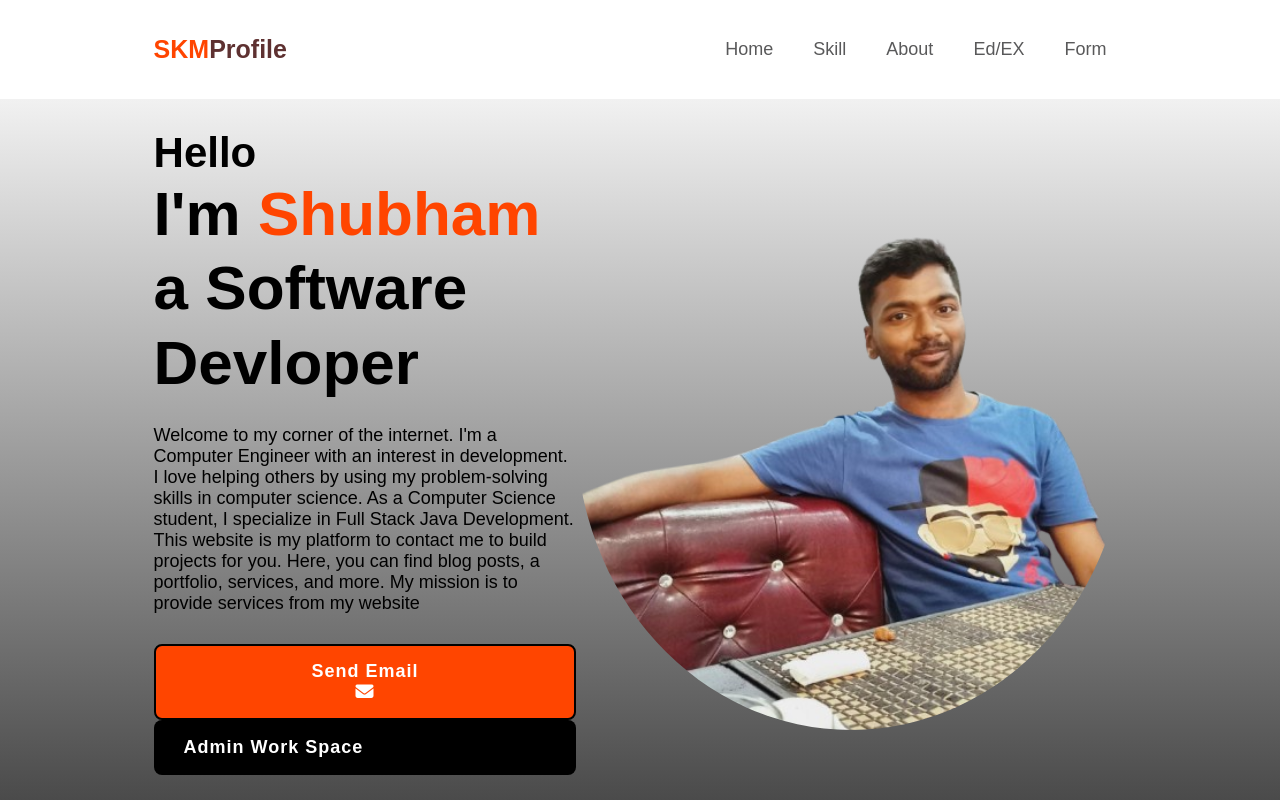
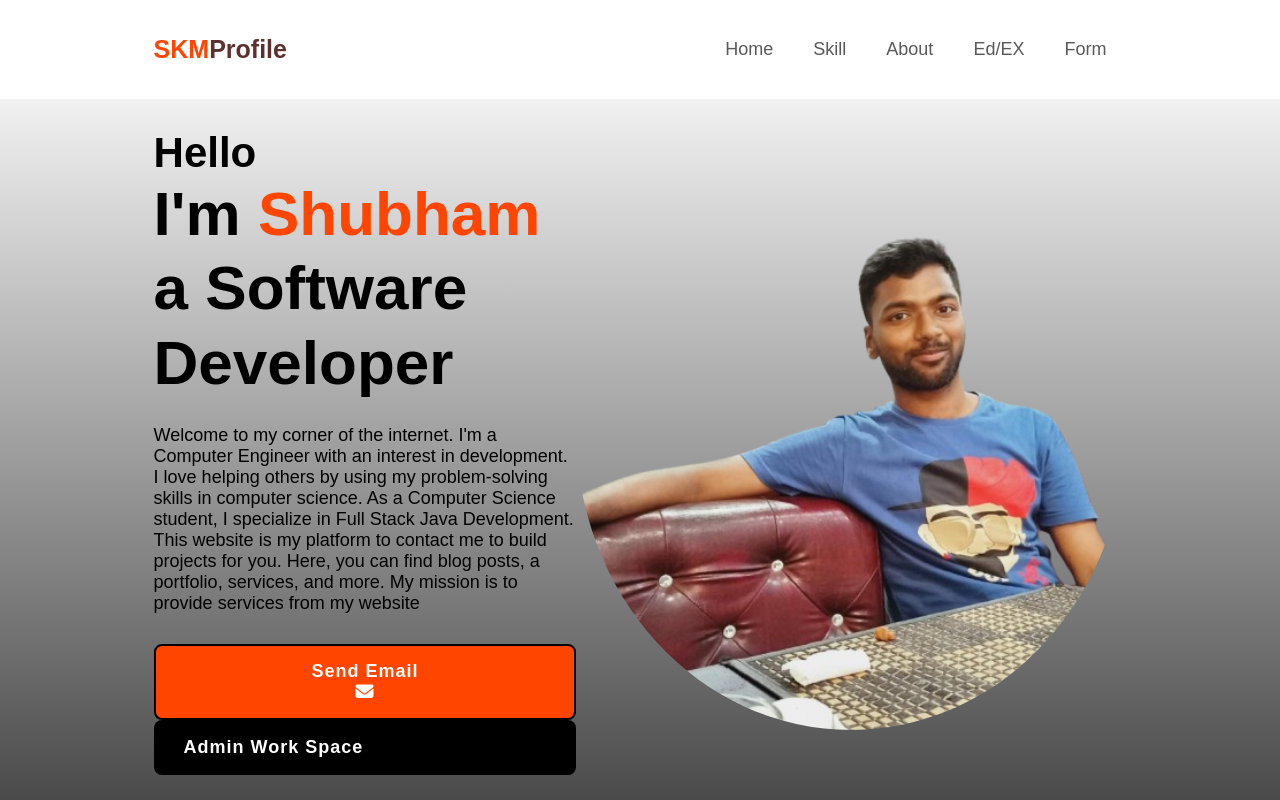
Before and after one commit to Shubham200020/Portfolio, an Angular app: page / in a window 1280 px wide. Shown: the top 800 px of the page. Built offline with nearby package versions, Linux system fonts and the light colour scheme.

Commit message:
update more

```diff
--- a/src/app/home/home.component.html
+++ b/src/app/home/home.component.html
@@ -17,7 +17,7 @@
         <div class="home-container">
             <h3>Hello</h3>
             <h1>I'm <span>Shubham<br></span>
-            a Software Devloper
+            a Software Developer
             </h1>
             <p>
               Welcome to my corner of the internet.
```
